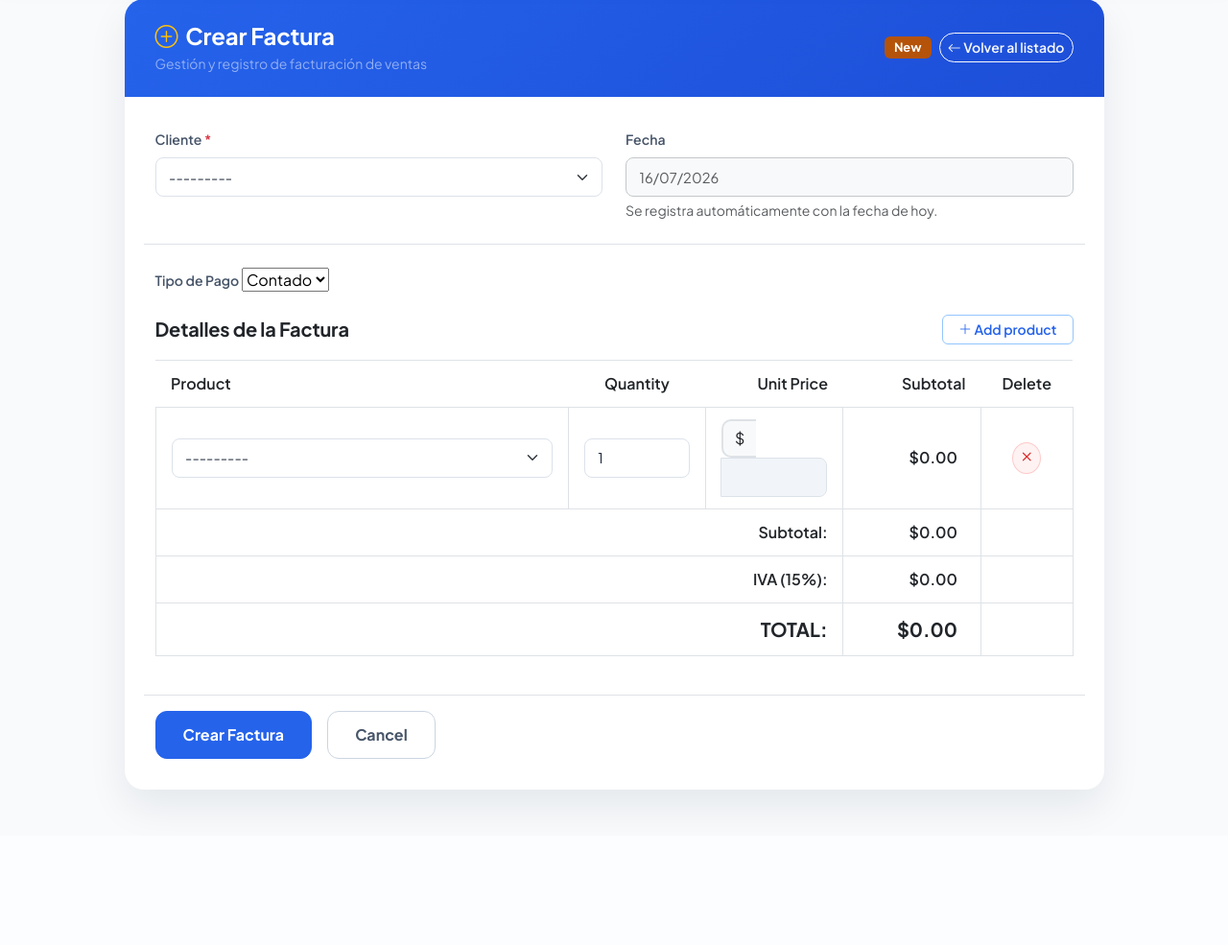
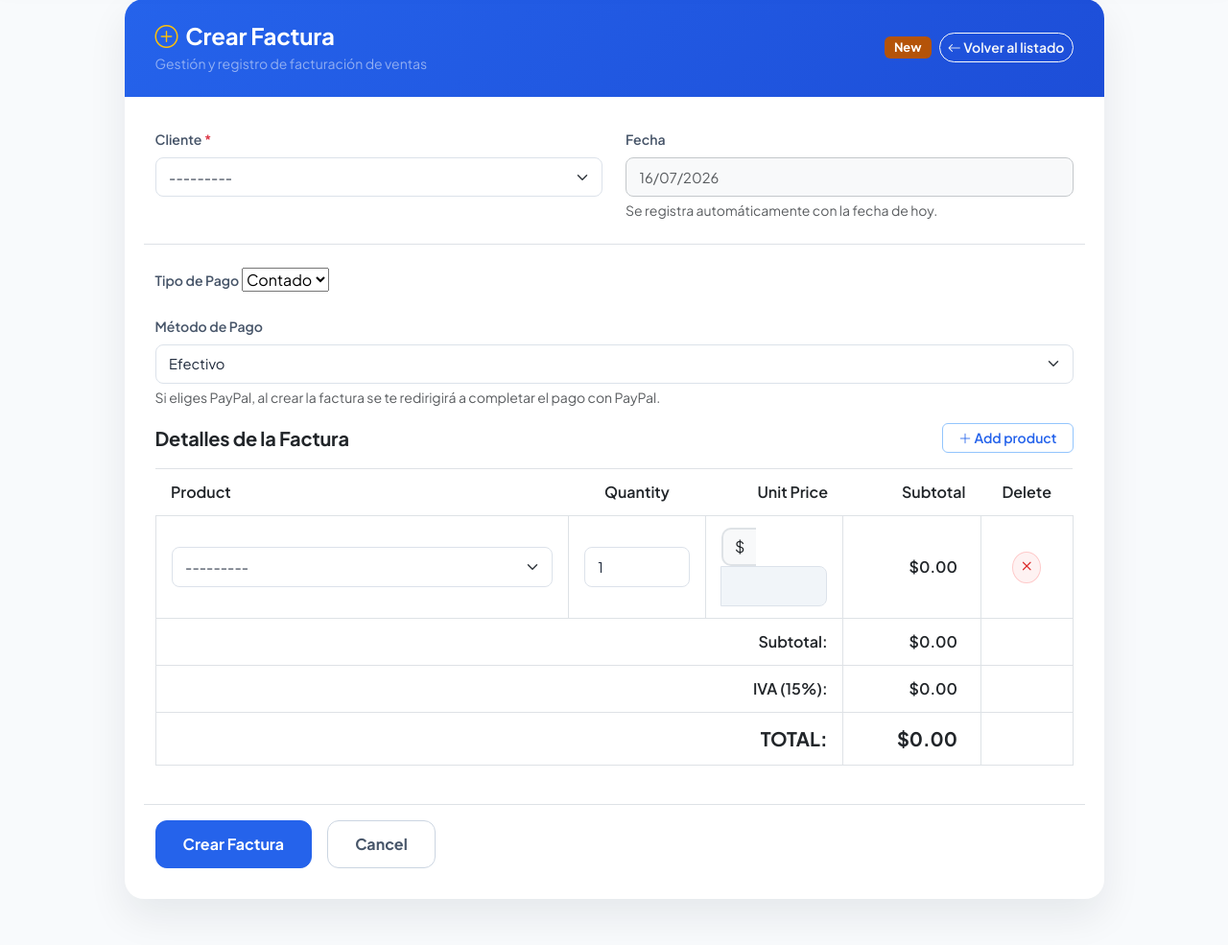
Before and after one commit to DGrex/Proyecto_ventas_POO, a Django app: page /invoices/create/ in a window 1280 px wide; the page is wider, and only the part inside the window is pictured. Shown: the part 101-1086 px from the top of that part at 96% size. Before the commit the page ends 945 px from the top of that part, so only its background shows below. Run offline with Django 5.2, Linux system fonts and the light colour scheme; a user stored in the database is signed in; data comes from the database, SQL or seed files in the repository; both versions use the stored data as it was after the commit.

Commit message:
feat(billing): add payment method selection and integrate PayPal flow in invoice creation

```diff
--- a/billing/forms.py
+++ b/billing/forms.py
@@ -1,6 +1,7 @@
 from django import forms
 from django.forms import inlineformset_factory
 from .models import Brand, Product, ProductGroup, Supplier, Invoice, InvoiceDetail, Customer
+from cobros.models import CobroFactura
 
 # NOTA: el auto-registro público (antes SignUpForm) fue eliminado.
 # La creación de usuarios ahora es exclusiva del Administrador,
@@ -54,6 +55,19 @@ class SupplierForm(forms.ModelForm):
 
 class InvoiceForm(forms.ModelForm):
     """Formulario premium para la cabecera de factura."""
+
+    # No es un campo del modelo Invoice: solo se usa al CREAR una factura al
+    # contado, para saber con qué medio se cobra (incluye PayPal, que dispara
+    # el flujo real de cobros.paypal_iniciar_pago en vez de darse por pagada
+    # a ciegas). Ver InvoiceCreateView.form_valid.
+    metodo_pago = forms.ChoiceField(
+        choices=CobroFactura.METODO_PAGO,
+        required=False,
+        initial='efectivo',
+        label='Método de Pago',
+        widget=forms.Select(attrs={'class': 'form-select form-select-premium'}),
+    )
+
     class Meta:
         model = Invoice
         fields = ['customer', 'tipo_pago']
--- a/billing/templates/billing/invoice_form.html
+++ b/billing/templates/billing/invoice_form.html
@@ -76,6 +76,19 @@
             <div class="invalid-feedback d-block">{{ form.tipo_pago.errors }}</div>
             {% endif %}
           </div>
+
+          {% if not form.instance.pk %}
+          <div class="mb-3" id="metodo-pago-wrapper">
+            <label for="{{ form.metodo_pago.id_for_label }}" class="form-label">Método de Pago</label>
+            {{ form.metodo_pago }}
+            <div class="form-text text-muted small">
+              Si eliges PayPal, al crear la factura se te redirigirá a completar el pago con PayPal.
+            </div>
+            {% if form.metodo_pago.errors %}
+            <div class="invalid-feedback d-block">{{ form.metodo_pago.errors }}</div>
+            {% endif %}
+          </div>
+          {% endif %}
 
           <!-- Líneas de Detalle -->
           <div class="d-flex justify-content-between align-items-center mb-3">
@@ -222,6 +235,17 @@
 
 <script>
   document.addEventListener('DOMContentLoaded', function () {
+    // El método de pago solo aplica a facturas al contado
+    const tipoPagoSelect = document.getElementById('{{ form.tipo_pago.id_for_label }}');
+    const metodoPagoWrapper = document.getElementById('metodo-pago-wrapper');
+    if (tipoPagoSelect && metodoPagoWrapper) {
+      const toggleMetodoPago = () => {
+        metodoPagoWrapper.style.display = tipoPagoSelect.value === 'contado' ? '' : 'none';
+      };
+      tipoPagoSelect.addEventListener('change', toggleMetodoPago);
+      toggleMetodoPago();
+    }
+
     const productsData = JSON.parse(document.getElementById('products-data').textContent);
     const tbody = document.getElementById('details-tbody');
     const emptyRowTemplate = document.getElementById('empty-row');
--- a/billing/views.py
+++ b/billing/views.py
@@ -22,6 +22,8 @@ from shared.notifications import generate_invoice_pdf, send_invoice_email, send_
 from django.views.decorators.clickjacking import xframe_options_sameorigin
 from django.db.models import ProtectedError
 from django.views.decorators.clickjacking import xframe_options_sameorigin
+from django.utils import timezone
+from cobros.models import CobroFactura
 
 # NOTA: se eliminó el auto-registro público (antes SignUpView). La creación
 # de usuarios ahora es exclusiva del Administrador (ver security.UserCreateView).
@@ -230,6 +232,8 @@ class InvoiceCreateView(LoginRequiredMixin, GroupRequiredMixin, PermissionOrRedi
         if not formset.is_valid():
             return self.form_invalid(form)
 
+        metodo_pago = form.cleaned_data.get('metodo_pago') or 'efectivo'
+
         # 1. Guardamos estrictamente los datos en la Base de Datos
         try:
             with transaction.atomic():
@@ -241,20 +245,31 @@ class InvoiceCreateView(LoginRequiredMixin, GroupRequiredMixin, PermissionOrRedi
                 formset.instance = self.object
                 formset.save()
 
-                # Recalculamos los totales de la factura
+                # Recalculamos los totales de la factura (redondeados a 2 decimales,
+                # que es lo que exige el modelo CobroFactura al registrar el pago)
                 subtotal = sum(d.subtotal for d in self.object.details.all())
-                self.object.subtotal = subtotal
-                self.object.tax = subtotal * Decimal('0.15') # IVA 15% (Ecuador)
-                self.object.total = self.object.subtotal + self.object.tax
+                self.object.subtotal = subtotal.quantize(Decimal('0.01'))
+                self.object.tax = (subtotal * Decimal('0.15')).quantize(Decimal('0.01')) # IVA 15% (Ecuador)
+                self.object.total = (self.object.subtotal + self.object.tax).quantize(Decimal('0.01'))
 
-                if self.object.tipo_pago == 'credito':
-                    self.object.saldo = self.object.total
-                    self.object.estado = 'PENDIENTE'
-                else:
-                    self.object.saldo = 0
-                    self.object.estado = 'PAGADA'
+                # El saldo arranca igual al total. Si es al contado y el método
+                # elegido no es PayPal, se cancela de inmediato registrando un
+                # CobroFactura (deja rastro real del método usado). Si es PayPal,
+                # queda PENDIENTE hasta que el cliente complete el pago real en
+                # PayPal (ver redirección más abajo).
+                self.object.saldo = self.object.total
+                self.object.estado = 'PENDIENTE'
+                self.object.save()
 
-                self.object.save()
+                if self.object.tipo_pago == 'contado' and metodo_pago != 'paypal':
+                    CobroFactura.objects.create(
+                        factura=self.object,
+                        fecha=timezone.localdate(),
+                        valor=self.object.total,
+                        metodo_pago=metodo_pago,
+                        observacion='Pago registrado al crear la factura (contado).',
+                    )
+                    self.object.refresh_from_db()
 
         except Exception as e:
             # Si algo falla guardando en la BD, mostramos el error y recargamos el formulario
@@ -285,6 +300,10 @@ class InvoiceCreateView(LoginRequiredMixin, GroupRequiredMixin, PermissionOrRedi
             messages.warning(self.request, f'La factura se creó, pero hubo un problema con las notificaciones: {e_notif}')
 
         # 3. Éxito y redirección final (Siempre debe estar al ras de la función)
+        if self.object.tipo_pago == 'contado' and metodo_pago == 'paypal':
+            messages.info(self.request, f'Factura #{self.object.id} creada. Completa el pago con PayPal para finalizarla.')
+            return redirect('cobros:paypal_iniciar_pago', factura_id=self.object.pk)
+
         messages.success(self.request, f'Factura #{self.object.id} creada correctamente! Total: ${self.object.total}')
         return redirect('billing:invoice_detail_voucher', pk=self.object.pk)
 @method_decorator(audit_action('UPDATE_INVOICE'), name='dispatch')
@@ -345,9 +364,9 @@ class InvoiceUpdateView(LoginRequiredMixin, GroupRequiredMixin, PermissionOrRedi
                     formset.save()
 
                     subtotal = sum(d.subtotal for d in self.object.details.all())
-                    self.object.subtotal = subtotal
-                    self.object.tax = subtotal * Decimal('0.15')
-                    self.object.total = self.object.subtotal + self.object.tax
+                    self.object.subtotal = subtotal.quantize(Decimal('0.01'))
+                    self.object.tax = (subtotal * Decimal('0.15')).quantize(Decimal('0.01'))
+                    self.object.total = (self.object.subtotal + self.object.tax).quantize(Decimal('0.01'))
                     if self.object.tipo_pago == 'credito':
                         self.object.saldo = self.object.total
                         self.object.estado = 'PENDIENTE'
```
Also changed, not shown: shared/notifications.py (+29 -1 lines), dba1.sqlite3.
